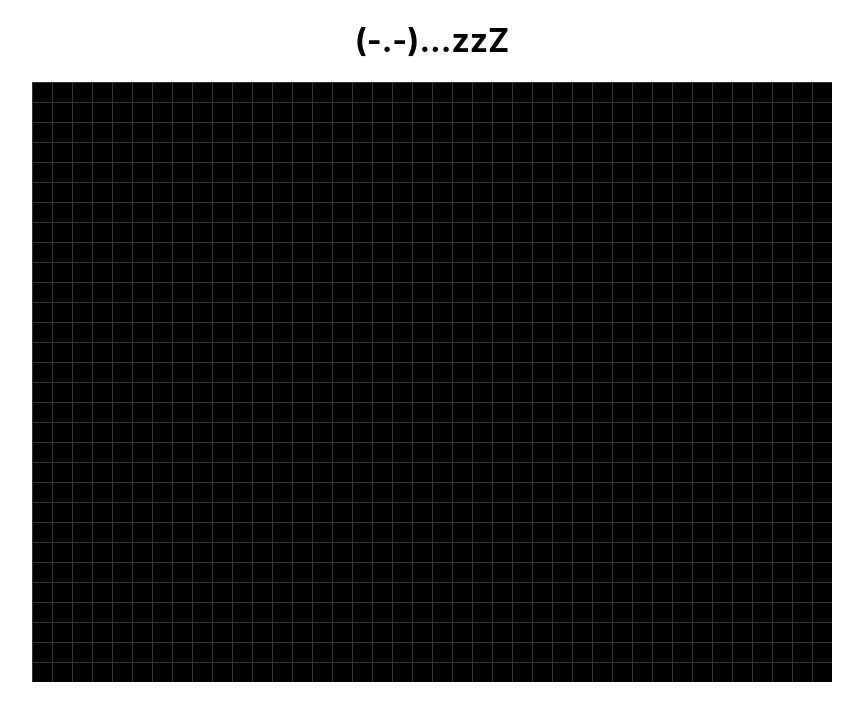
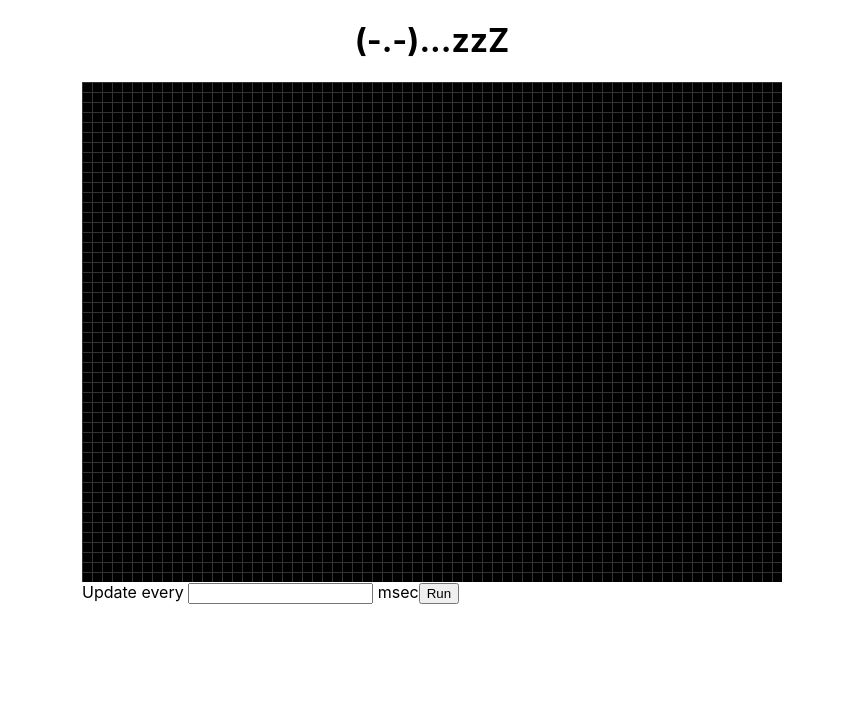
Before and after one commit to kaaisz/react-game-of-life, a React (Create React App) app: page / in a window 1280 px wide. Shown: the top 720 px of the page, without its empty margins (208-1071 px from the left). Built offline with nearby package versions, Linux system fonts and the light colour scheme.

Commit message:
Create controller

```diff
--- a/src/Game.js
+++ b/src/Game.js
@@ -1,9 +1,9 @@
 import React, { Component } from 'react';
 import './Game.scss';
 
-const CELL_SIZE = 20;
-const WIDTH = 800;
-const HEIGHT = 600;
+const CELL_SIZE = 10;
+const WIDTH = 700;
+const HEIGHT = 500;
 
 class Cell extends Component {
   render() {
@@ -20,6 +20,13 @@ class Cell extends Component {
 }
 
 class Game extends Component {
+
+  //Add initial game controller by using state
+  state = {
+    cells: [],
+    interval: 100,
+    isRunning: false,
+  }
 
   //to calculate position of the board element
   getElementOffset(){
@@ -94,8 +101,21 @@ class Game extends Component {
     return cells;
   }
 
+  //Add setState to handle state which defined above
+  runGame = () => {
+    this.setState({isRunning: true});
+  }
+
+  stopGame = () => {
+    this.setState({isRunning: false});
+  }
+
+  handleIntervalChange = (event) => {
+    this.setState({interval: event.target.value});
+  }
+
   render(){
-    const { cells } = this.state;
+    const { cells, isRunning } = this.state;
     return(
       <div>
         <h1 className="Title">(-.-)...zzZ</h1>
@@ -111,6 +131,19 @@ class Game extends Component {
           ))}
 
         </div>
+        {/* Add controller */}
+        <div className="controls">
+          {/* input to add type */}
+          Update every <input value={this.state.interval}onChange={this.handleIntervalChange} /> msec
+            {/* Button */}
+            {
+              isRunning
+              ?
+              <button className="button" onclick={this.stopGame}>Stop</button>
+               :
+              <button className="button" onclick={this.runGame}>Run</button>
+            }
+        </div>
       </div>
     );
   }
```
